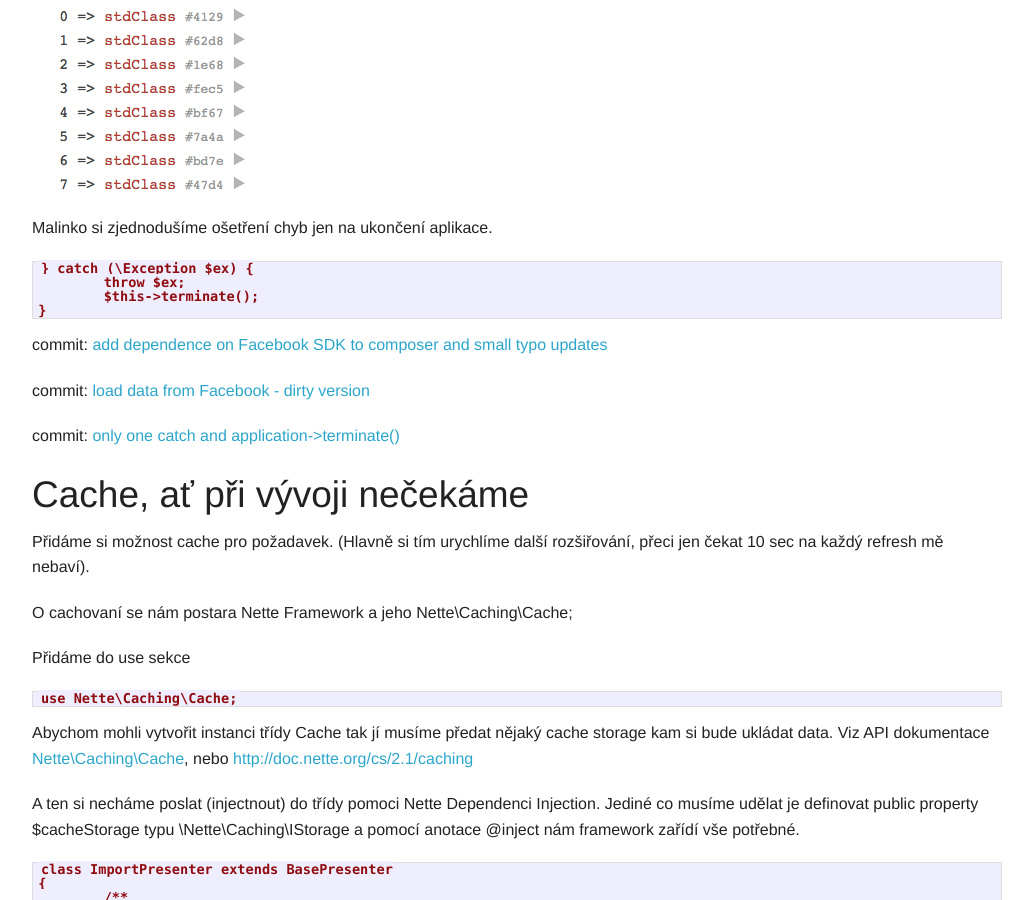
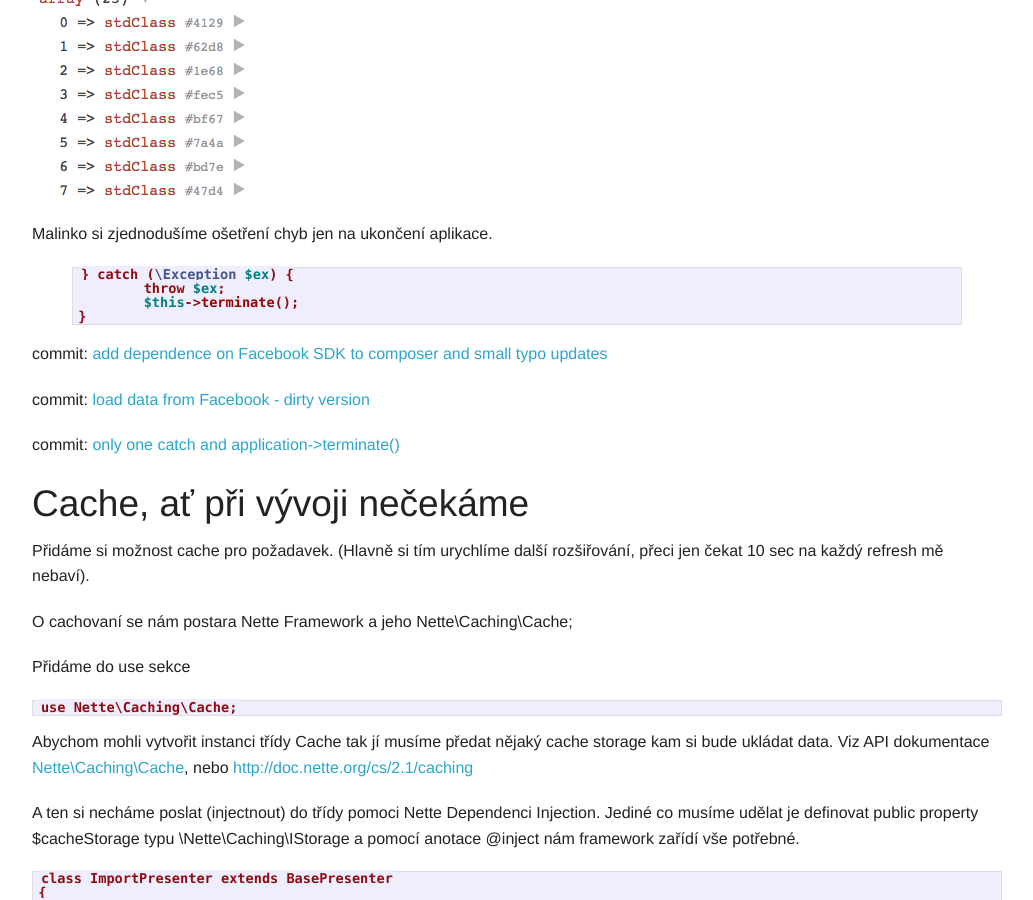
Before and after one commit to chemix/chemix.github.com, a Jekyll site: the page built from _posts/2014-06-13-nette-facebook-reader.md, in a window 1280 px wide and 900 px high, scrolled down 3194 px. Shown: the whole window, without its empty margins (123-1156 px from the left). Built offline with Jekyll 4.4.1, drawn with Linux system fonts in a browser that asks for light colours; Markdown is read by kramdown in place of the engine named in the settings.

Commit message:
better code syntax

````diff
--- a/_posts/2014-06-13-nette-facebook-reader.md
+++ b/_posts/2014-06-13-nette-facebook-reader.md
@@ -103,16 +103,16 @@
 
 Na hulváta si zkusíme načíst data skrze Facebook Graph Api. V našem Import Presenteru přidáme do hlavičky
 
-```php
+{% highlight php startinline %}
 use Facebook\FacebookRequest;
 use Facebook\FacebookRequestException;
 use Facebook\FacebookSession;
 use Tracy\Dumper;
-```
+{% endhighlight %}
 
 a metodu přepíšeme podle ukázky z dokumentace k PHP Facebook SDK
 
-```php
+{% highlight php startinline %}
 public function renderDefault()
 {
 	FacebookSession::setDefaultApplication('YOUR_APP_ID', 'YOUR_APP_SECRET');
@@ -138,7 +138,7 @@
 
 	Dumper::dump($data);
 }
-```
+{% endhighlight %}
 
 po zkouknutí výstupu bychom měli vidět dump pole o 25 položkách
 
@@ -146,12 +146,12 @@
 
 Malinko si zjednodušíme ošetření chyb jen na ukončení aplikace.
 
-```
+{% highlight php startinline %}
 } catch (\Exception $ex) {
 	throw $ex;
 	$this->terminate();
 }
-```
+{% endhighlight %}
 
 commit: [add dependence on Facebook SDK to composer and small typo updates](https://github.com/chemix/Nette-Facebook-Reader/commit/09420de69abc424fe3b06a6a201dd23597465967)
 
````
